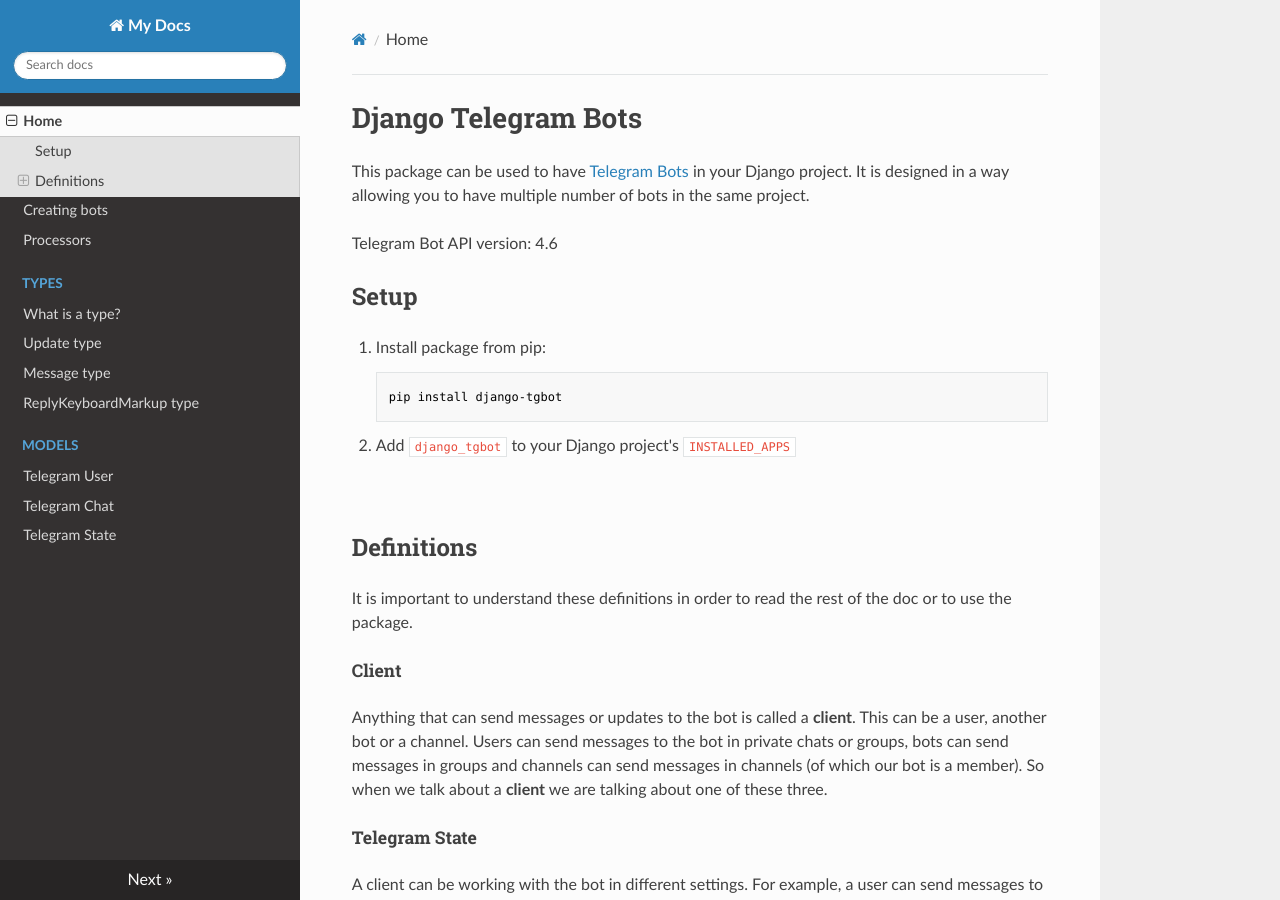
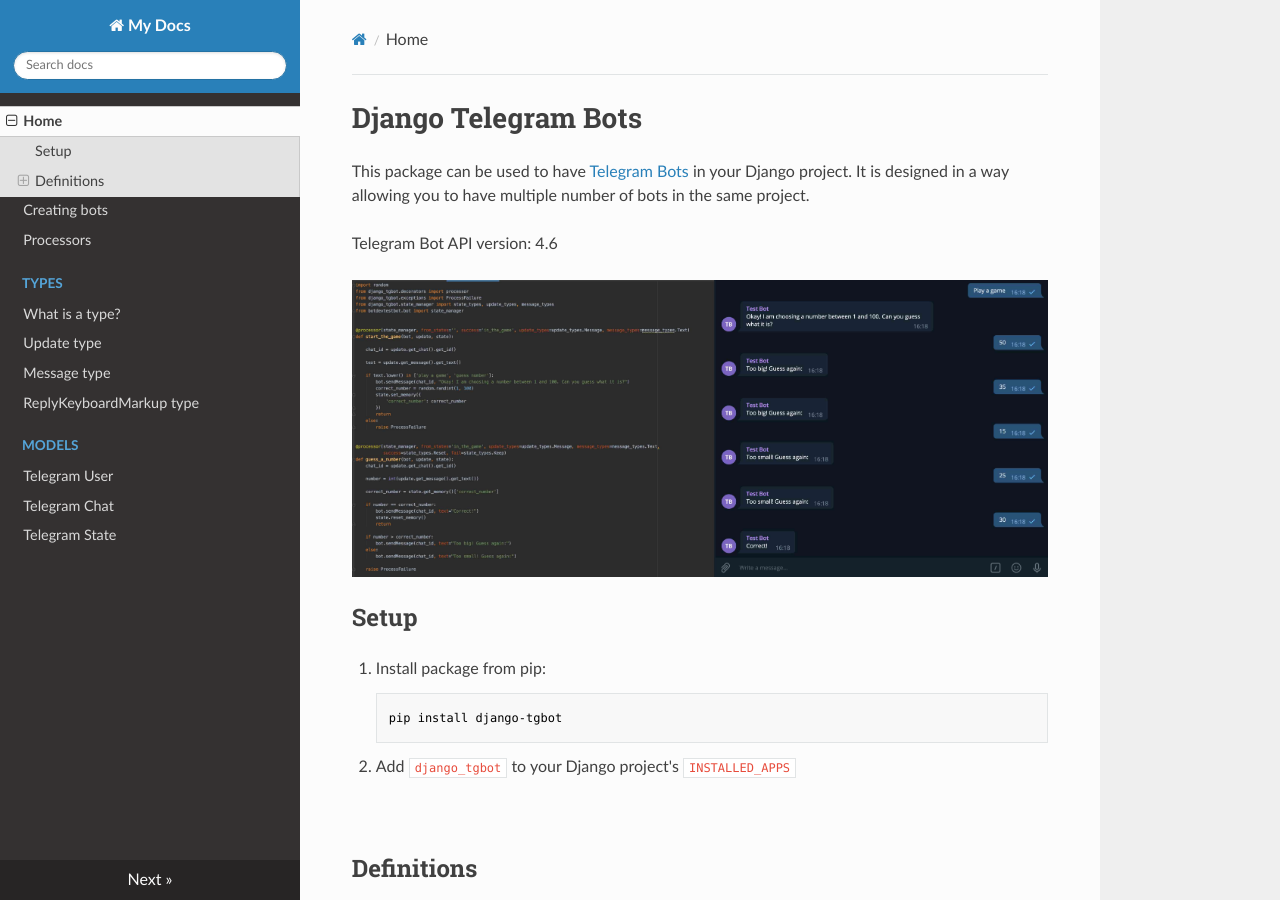
Before and after one commit to Ali-Toosi/django-tgbot, an MkDocs documentation site: the page built from docs/index.md, in a window 1280 px wide and 900 px high. Built offline with MkDocs 1.6.1, drawn with Linux system fonts in a browser that asks for light colours; nearby versions of some CDN libraries.

Commit message:
Add demo image

```diff
--- a/docs/index.md
+++ b/docs/index.md
@@ -4,6 +4,9 @@
  It is designed in a way allowing you to have multiple number of bots in the same project.
 
 Telegram Bot API version: 4.6
+
+![demo](img/code_and_bot.jpg)
+
 
 ## Setup
 1. Install package from pip:
```
Also changed, not shown: README.md (+2 -0 lines), docs/img/code_and_bot.jpg (added).
